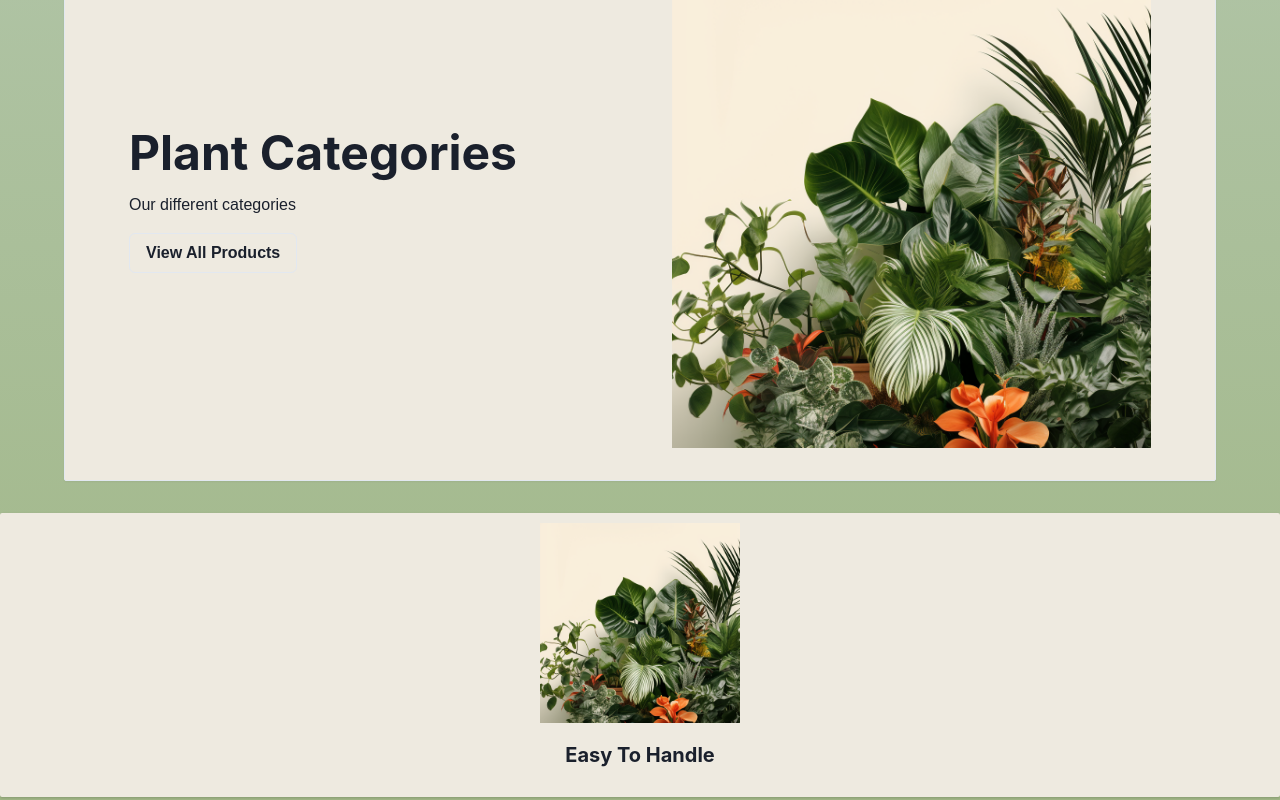
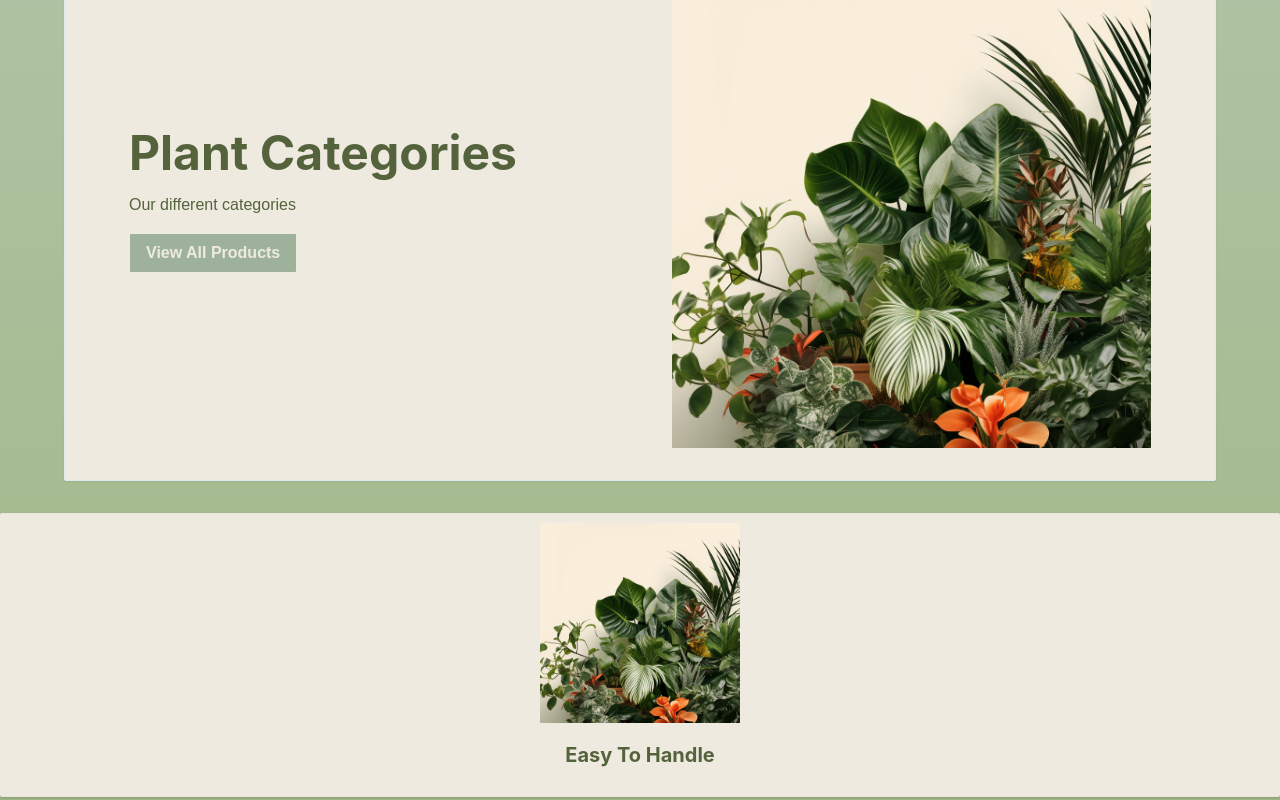
Before and after one commit to Mikael-Ronnberg/Yet-Another-Webshop, a React (Vite) app: page /categories in a window 1280 px wide. Shown: the part 200-1000 px from the top of the page. Built offline with nearby package versions, Linux system fonts and the light colour scheme.

Commit message:
And more styling

```diff
--- a/src/components/cards/CategoryCards.tsx
+++ b/src/components/cards/CategoryCards.tsx
@@ -28,7 +28,12 @@ export const CategoryCard = ({ category }: ICategoryCardProps) => {
             height={200}
           />
           <CardBody>
-            <Heading size={{ base: "sm", lg: "md" }}>{category.name}</Heading>
+            <Heading
+              size={{ base: "sm", lg: "md" }}
+              color="brand.primaryDarker"
+            >
+              {category.name}
+            </Heading>
           </CardBody>
         </Card>
       </Link>
--- a/src/components/cards/ProductCard.tsx
+++ b/src/components/cards/ProductCard.tsx
@@ -32,19 +32,24 @@ export const ProductCard = ({ product }: IProductCardPropss) => {
             boxSize="200px"
             bg={`center / contain no-repeat url(${product.image})`}
             mx="auto"
-            borderRadius="lg"
+            borderRadius="sm"
           />
         </Link>
         <Stack mt="6" spacing="3">
           <Flex justify="space-between" align="center">
-            <Heading size="sm">{product.name}</Heading>
+            <Heading size="sm" color="brand.primaryDarker">
+              {product.name}
+            </Heading>
             <Flex fontWeight="bold">
-              <Text>Price: </Text>
+              <Text color="brand.primaryDarker">Price: </Text>
               &nbsp;
-              <Text>{product.price}</Text>
+              <Text color="brand.primaryDarker">{product.price}</Text>
             </Flex>
           </Flex>
-          <Text> {getSubstring(product.description, 30)}</Text>
+          <Text color="brand.primaryDarker">
+            {" "}
+            {getSubstring(product.description, 30)}
+          </Text>
           <AddToCartButton product={product} />
         </Stack>
       </CardBody>
--- a/src/components/cart/CartItem.tsx
+++ b/src/components/cart/CartItem.tsx
@@ -65,9 +65,12 @@ export const CartItem = ({ item }: CartItemProps) => {
           </Button>
           <Input
             color="brand.primaryDarker"
+            rounded="sm"
             type="number"
             value={item.count}
             readOnly={true}
+            focusBorderColor="brand.primaryDark"
+            size="sm"
             minW="52px"
             maxW="55px"
             min="1"
--- a/src/components/hero/Hero.tsx
+++ b/src/components/hero/Hero.tsx
@@ -20,10 +20,27 @@ export const Hero = ({
   return (
     <Card {...heroCardStyles}>
       <Box mx="2rem" w={{ base: "100%", lg: "50%" }}>
-        <Heading size={{ base: "xl", lg: "2xl" }}>{heading}</Heading>
-        <Text py="1rem">{description}</Text>
+        <Heading color="brand.primaryDarker" size={{ base: "xl", lg: "2xl" }}>
+          {heading}
+        </Heading>
+        <Text color="brand.primaryDarker" py="1rem">
+          {description}
+        </Text>
         <Link to={btnLink}>
-          <Button variant="outline">{btnLabel}</Button>
+          <Button
+            variant="outline"
+            borderColor="brand.whiteCream"
+            color="brand.whiteCream"
+            rounded="sm"
+            bgColor="brand.primary"
+            _hover={{
+              bgColor: "brand.primaryDark",
+              color: "brand.whiteCream",
+              borderColor: "brand.whiteCream",
+            }}
+          >
+            {btnLabel}
+          </Button>
         </Link>
       </Box>
       <Box mx="2rem" w={{ base: "100%", lg: "50%" }} mt="1rem">
--- a/src/components/navbar/MobileMenu.tsx
+++ b/src/components/navbar/MobileMenu.tsx
@@ -44,14 +44,15 @@ export const MobileMenu = () => {
         <DrawerOverlay />
         <DrawerContent>
           <DrawerCloseButton />
-          <DrawerHeader>
+          <DrawerHeader bgColor="brand.whiteCream">
             <Logo />
           </DrawerHeader>
 
-          <DrawerBody>
+          <DrawerBody bgColor="brand.whiteCream">
             {navItems.map((navItem, i) => (
               <Link to={navItem.href} key={i}>
                 <Box
+                  color="brand.primaryDarker"
                   p="0.5rem"
                   _hover={{
                     bgColor: "brand.primary",
@@ -64,8 +65,17 @@ export const MobileMenu = () => {
             ))}
           </DrawerBody>
 
-          <DrawerFooter>
-            <Button variant="outline" mr={3} onClick={onClose} rounded="sm">
+          <DrawerFooter bgColor="brand.whiteCream">
+            <Button
+              variant="outline"
+              bgColor="brand.whiteCream"
+              borderColor="brand.primary"
+              color="brand.primary"
+              rounded="sm"
+              size="sm"
+              mr={3}
+              onClick={onClose}
+            >
               Close
             </Button>
           </DrawerFooter>
--- a/src/components/sectionheading/SectionHeading.tsx
+++ b/src/components/sectionheading/SectionHeading.tsx
@@ -6,7 +6,7 @@ interface ISectionHeadingProps {
 
 export const SectionHeading = ({ title }: ISectionHeadingProps) => {
   return (
-    <Heading size="md" my="1.5rem">
+    <Heading size="md" my="1.5rem" color="brand.primaryDarker">
       {title}
     </Heading>
   );
--- a/src/pages/Categories/components/Categories.tsx
+++ b/src/pages/Categories/components/Categories.tsx
@@ -10,7 +10,7 @@ interface ICategoriesProps {
 export const Categories = ({ categories }: ICategoriesProps) => {
   return (
     <Box w={{ base: "100%", lg: "90%" }} mx="auto" py="3rem" px="2rem">
-      <SectionHeading title="Show categires :P " />
+      <SectionHeading title="Our Categories" />
       <Grid
         templateColumns={{
           base: "repeat(1, 1fr)",
@@ -28,26 +28,3 @@ export const Categories = ({ categories }: ICategoriesProps) => {
     </Box>
   );
 };
-
-// interface ICategoryCardProps {
-//   category: ICategory;
-// }
-
-// export const CategoryCard = ({ category }: ICategoryCardProps) => {
-//   return (
-//     <Card
-//       direction="row"
-//       align="center"
-//       overflow="hidden"
-//       variant="outline"
-//       w="100%"
-//       h="100%"
-//       p="10px"
-//     >
-//       <Image src={category.image} alt={category.slug} w={100} h={100} />
-//       <CardBody>
-//         <Heading size={{ base: "sm", lg: "md" }}>{category.name}</Heading>
-//       </CardBody>
-//     </Card>
-//   );
-// };
```
